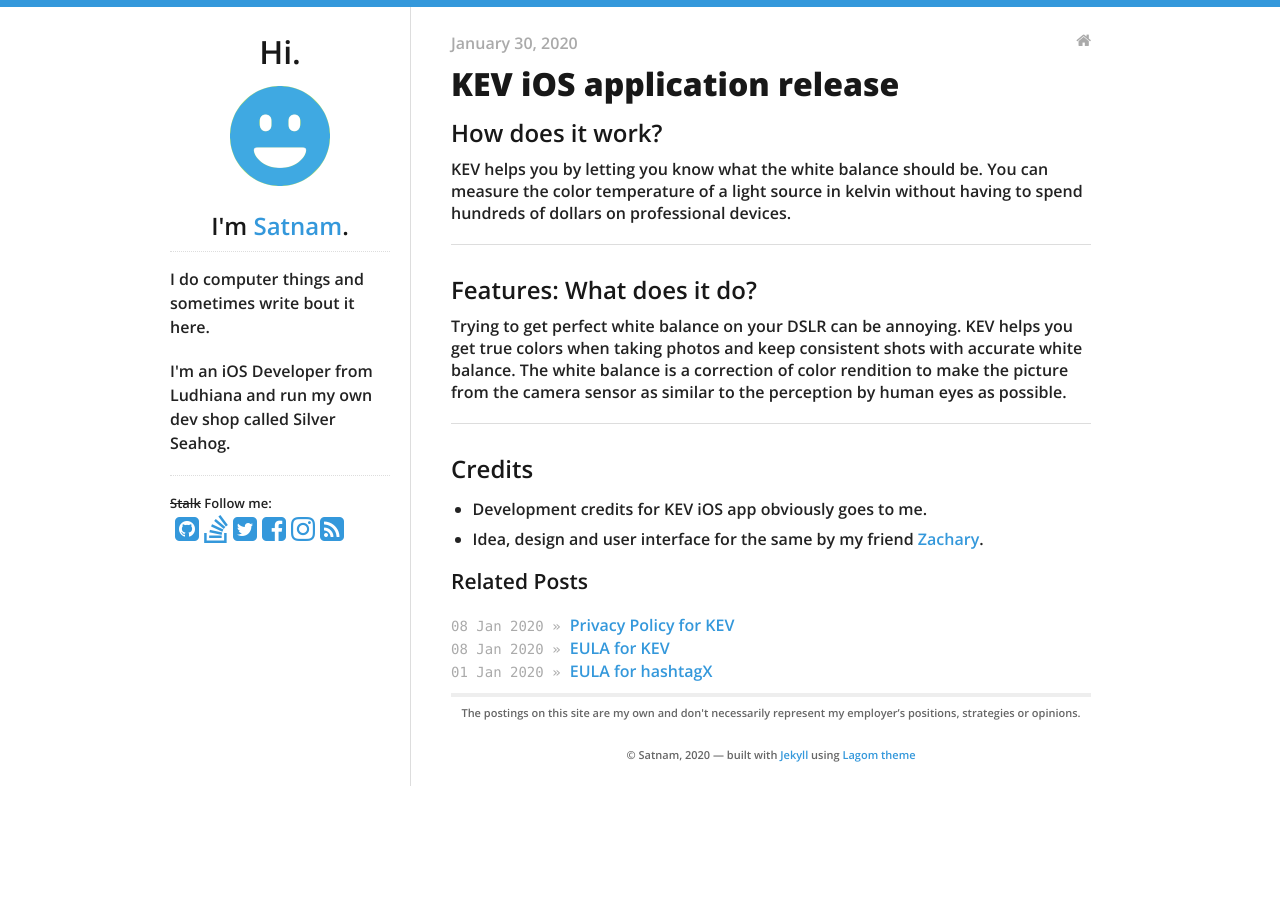
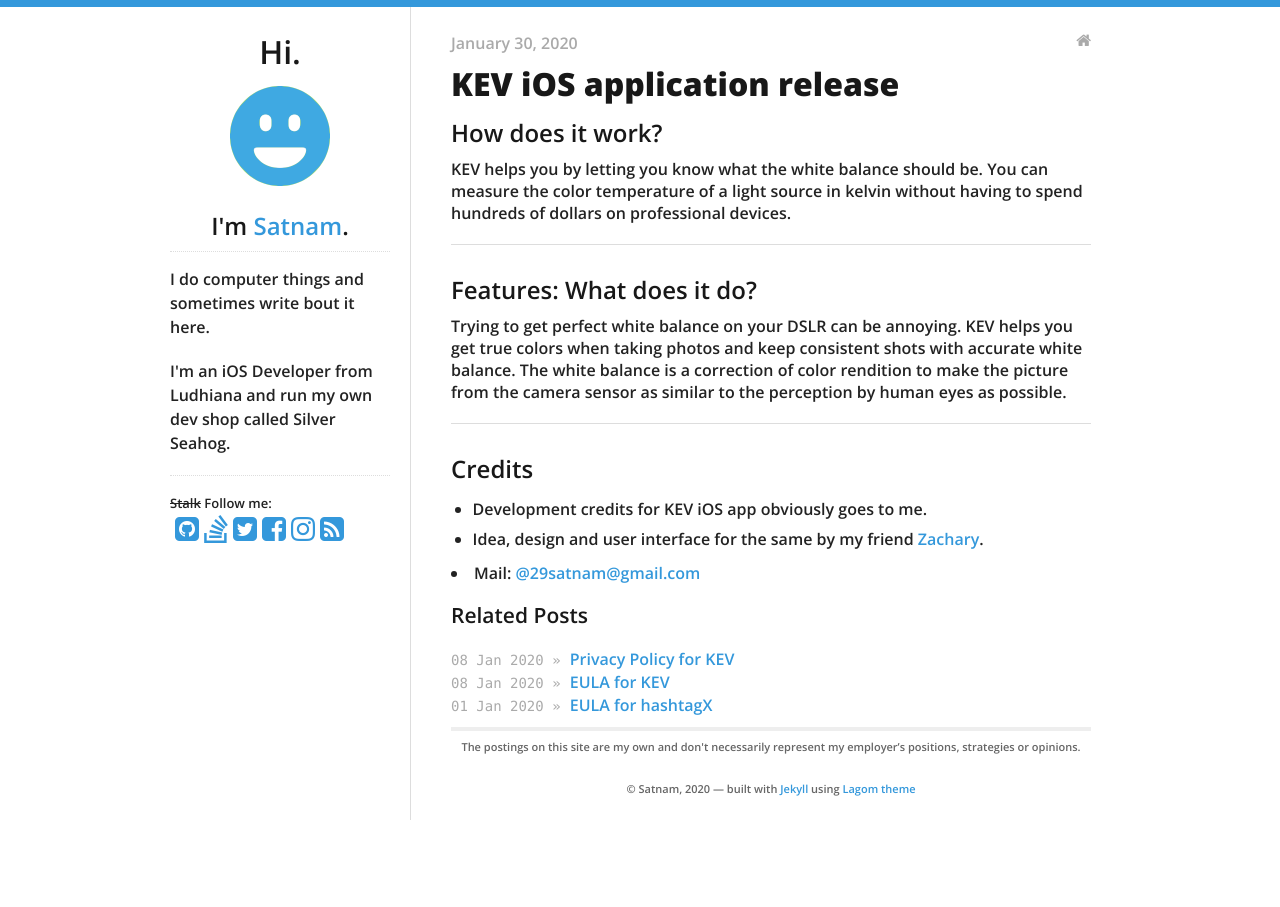
Before and after one commit to 29satnam/29satnam.github.io, a Jekyll site: the page built from _posts/2020-01-30-KEV-iOS-release.md, in a window 1280 px wide. Built offline with Jekyll 4.4.1, drawn with Linux system fonts in a browser that asks for light colours.

Commit message:
Update 2020-01-30-KEV-iOS-release.md

```diff
--- a/_posts/2020-01-30-KEV-iOS-release.md
+++ b/_posts/2020-01-30-KEV-iOS-release.md
@@ -23,3 +23,6 @@ The white balance is a correction of color rendition to make the picture from th
 
 - Development credits for KEV iOS app obviously goes to me.
 - Idea, design and user interface for the same by my friend <a href="https://www.instagram.com/Zac.wolff/">Zachary</a>.
+
+
+<li>Mail: <a href="mailto:29satnam@gmail.com?Subject=Question%20regarding%privacy%20policy" target="_top">@29satnam@gmail.com</a></li>
```
